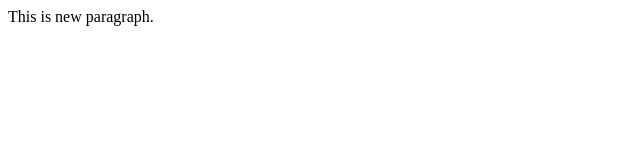
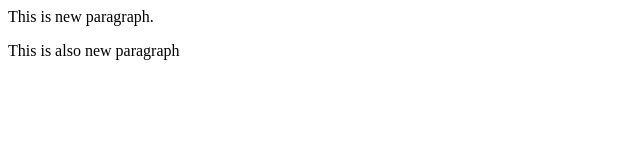
Before and after one commit to RajnathPrajapati/localrepo, a plain HTML site: page index.html in a window 1280 px wide. Shown: the whole page, without its empty margins (0-640 px from the left). Drawn offline with Linux system fonts and the light colour scheme.

Commit message:
add new feature

```diff
--- a/index.html
+++ b/index.html
@@ -1 +1,2 @@
 <p>This is new paragraph.</p>
+<p>This is also new paragraph</p>
```
